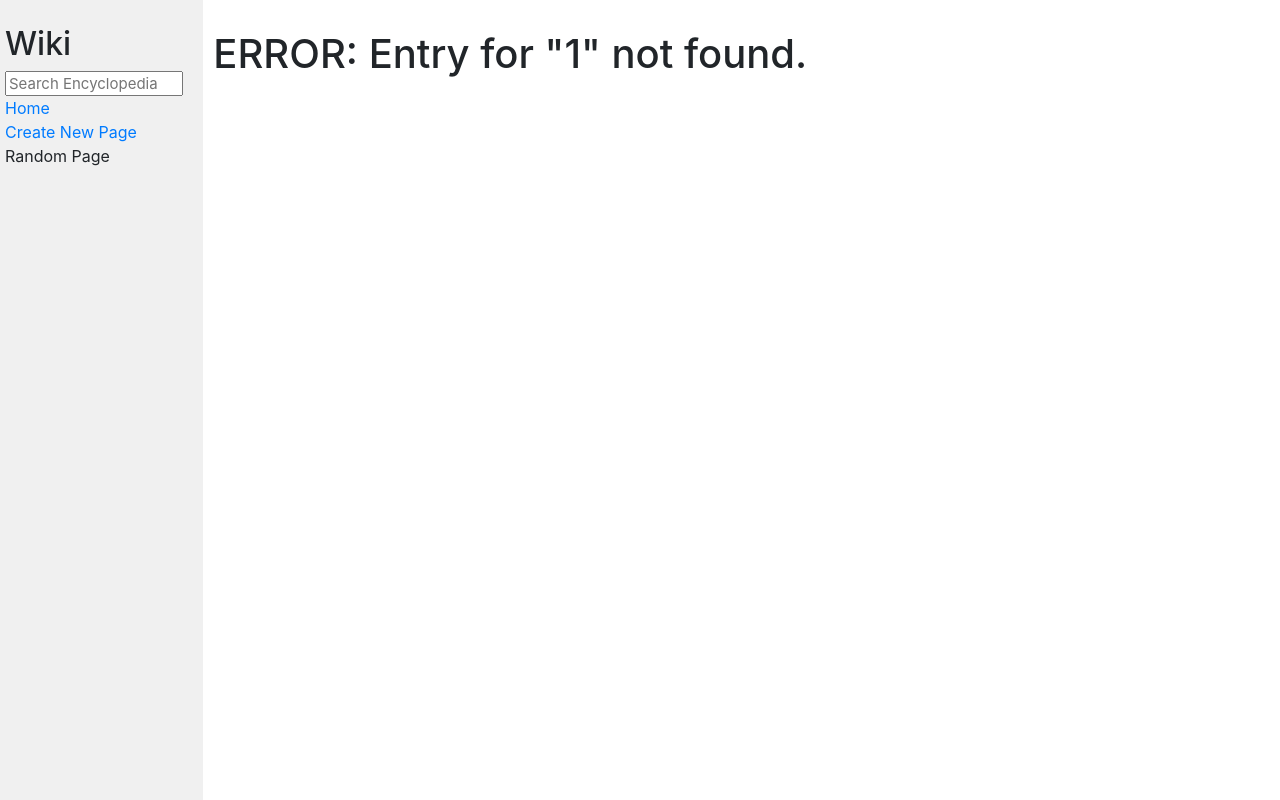
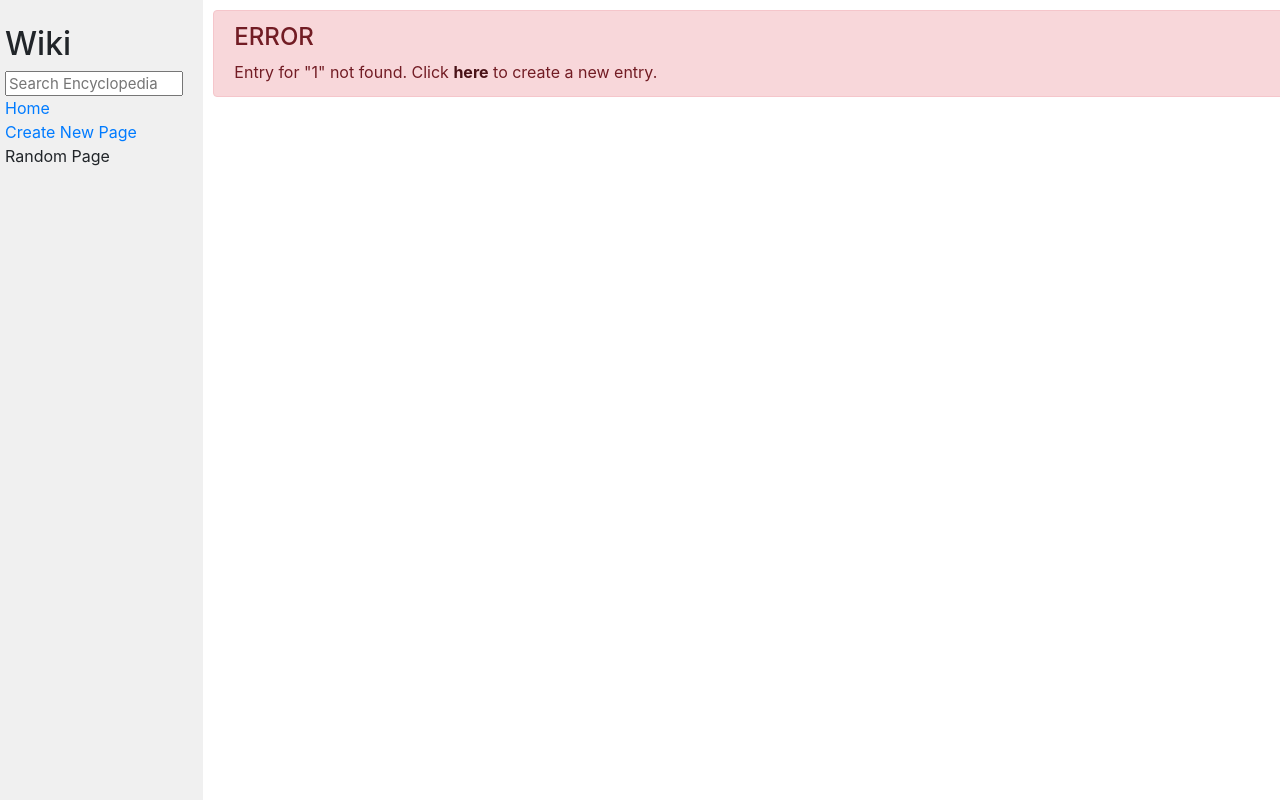
Before and after one commit to rhffcp/project-1, a Django app: page /wiki/1 in a window 1280 px wide. Run offline with Django 3.2, Linux system fonts and the light colour scheme; some libraries are stand-ins or nearby versions.

Commit message:
updated page alerts

```diff
--- a/wiki/encyclopedia/templates/encyclopedia/entry.html
+++ b/wiki/encyclopedia/templates/encyclopedia/entry.html
@@ -9,4 +9,6 @@
     <div>
         {{ contents }}
     </div>
+
+    <a href="">edit entry</a>
 {% endblock %}
--- a/wiki/encyclopedia/templates/encyclopedia/error.html
+++ b/wiki/encyclopedia/templates/encyclopedia/error.html
@@ -5,9 +5,8 @@
 {% endblock %}
 
 {% block body %}
-    {% if error == True %}
-        <h1>ERROR: Entry for "{{ entry_title }}" not found.</h1>
-    {% else %}
-        <h1>Entry already exists.</h1>
-    {% endif %}
+        <div class="alert alert-danger" role="alert">
+            <h4 class="alert-heading">ERROR</h4>
+            Entry for "{{ entry_title }}" not found. Click <a href="{% url 'new' %}" class="alert-link">here</a> to create a new entry.
+        </div>
 {% endblock %}
--- a/wiki/encyclopedia/views.py
+++ b/wiki/encyclopedia/views.py
@@ -65,7 +65,12 @@ def new(request):
                     "contents": util.get_entry(entry_content)
                 })
             else:
-                return render(request, "encyclopedia/error.html")
+                return render(request, "encyclopedia/new.html", {
+                    "exists": True,
+                    "entry_title": entry_title,
+                    "title": NewEntryTitle(),
+                    "content": NewEntryContent()
+                })
 
 
     return render(request, "encyclopedia/new.html", {
```
Also changed, not shown: wiki/encyclopedia/templates/encyclopedia/new.html (+19 -4 lines), 1 other file.
